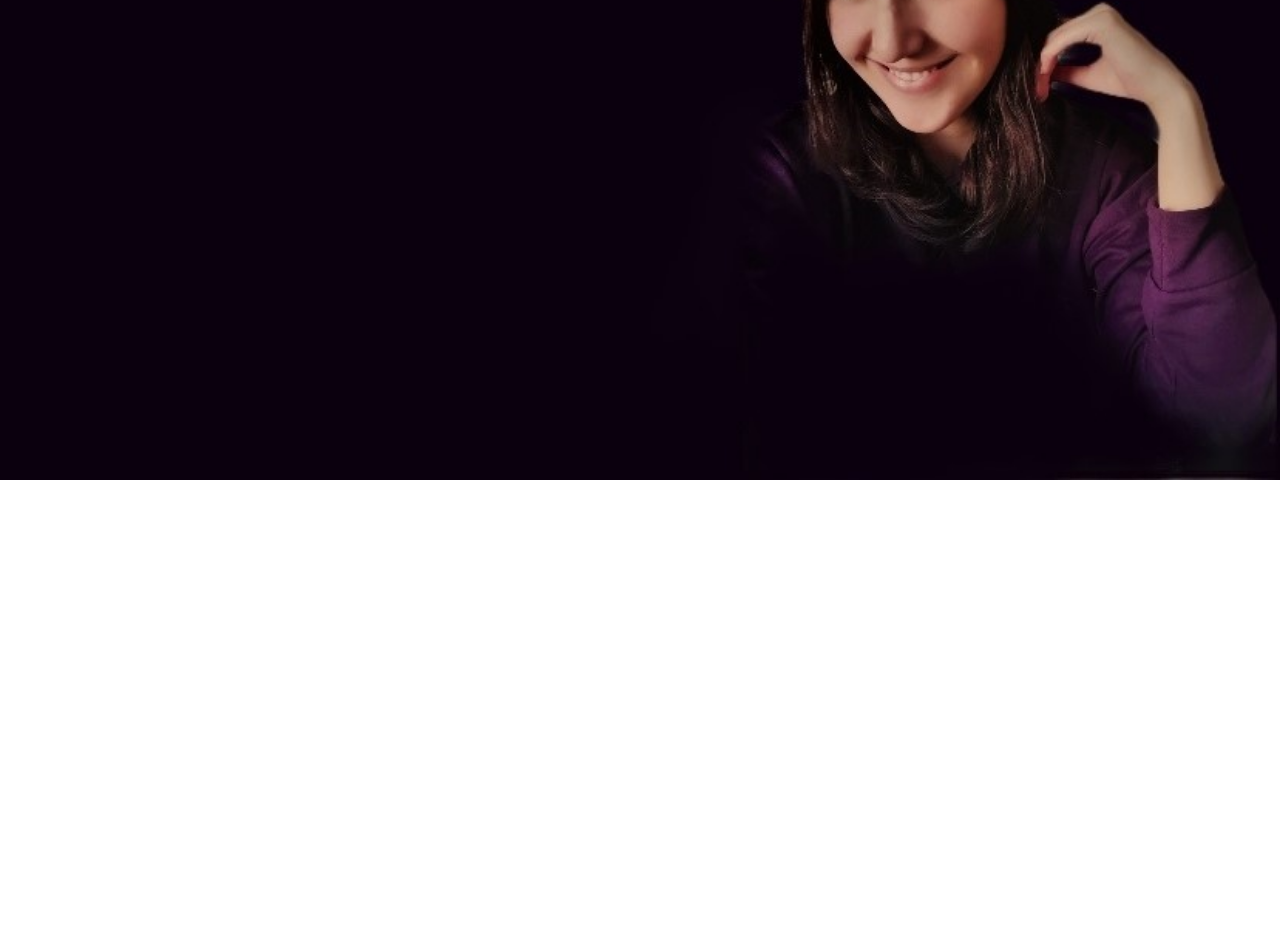
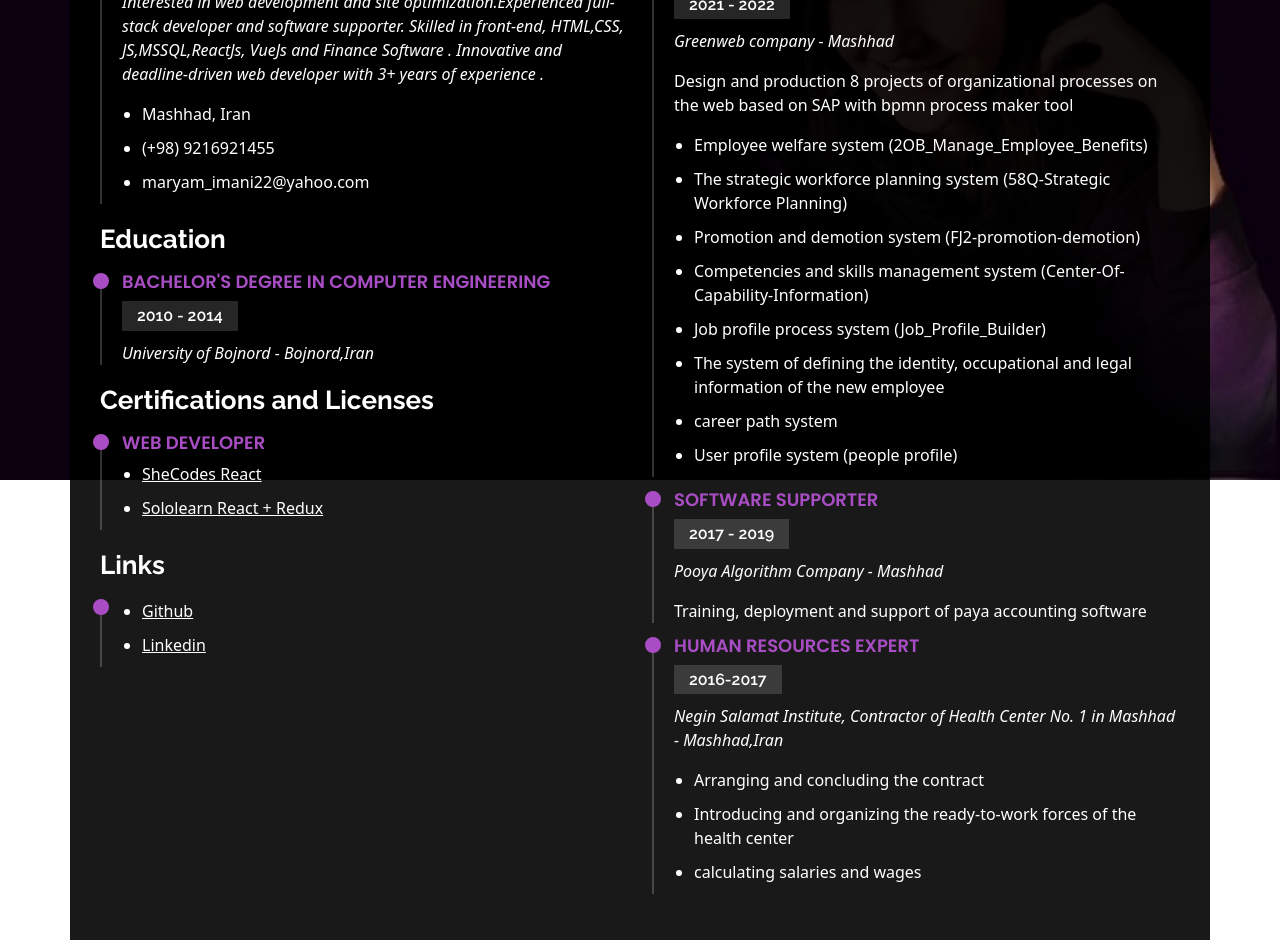
Before and after one commit to MryImani/portfolio-React, a React (Create React App) app: page /resume in a window 1280 px wide. Shown: the part 320-1260 px from the top of the page. Before the commit the page ends 800 px from the top, so only its background shows below. Built offline with nearby package versions, Linux system fonts and the light colour scheme.

Commit message:
create resume section

```diff
--- a/src/index.css
+++ b/src/index.css
@@ -31,7 +31,7 @@ a {
 }
 
 a:hover {
-  color: #35e888;
+  color: #a94dc5;
   text-decoration: none;
 }
 
--- a/src/scenes/resume/Resume.css
+++ b/src/scenes/resume/Resume.css
@@ -1,3 +1,6 @@
+.resume{
+  color: #fff;
+}
 .resume .resume-title {
   font-size: 26px;
   font-weight: 700;
@@ -31,7 +34,12 @@
   font-weight: 600;
   margin-bottom: 10px;
 }
-
+.resume .resume-item a{
+  color: #fff;
+}
+.resume .resume-item a:hover{
+  color: #a94dc5;
+}
 .resume .resume-item ul {
   padding-left: 20px;
 }
--- a/src/scenes/resume/Resume.jsx
+++ b/src/scenes/resume/Resume.jsx
@@ -1,9 +1,168 @@
 import './Resume.css'
 import Header from "../global/Header";
+import ResumeItem from './ResumeItem';
 const Resume = () => {
   return (
-    <div>
+    <div id="resume" class="section resume">
       <Header section="resume" />
+      <div class=" container">
+        <div class="section-title">
+          <h2>Resume</h2>
+          <p>Check My Resume</p>
+        </div>
+
+        <div class="row">
+          <div class="col-lg-6">
+            <h3 class="resume-title">Sumary</h3>
+            <ResumeItem title="Maryam Imani">
+              <p>
+                <em>
+                  Interested in web development and site
+                  optimization.Experienced full-stack developer and software
+                  supporter. Skilled in front-end, HTML,CSS, JS,MSSQL,ReactJs,
+                  VueJs and Finance Software . Innovative and deadline-driven
+                  web developer with 3+ years of experience .
+                </em>
+              </p>
+              <p>
+                <ul>
+                  <li>Mashhad, Iran</li>
+                  <li>(+98) 9216921455</li>
+                  <li>maryam_imani22@yahoo.com</li>
+                </ul>
+              </p>
+            </ResumeItem>
+            <h3 class="resume-title">Education</h3>
+            <ResumeItem title="Bachelor's degree in Computer Engineering">
+              <h5>2010 - 2014</h5>
+              <p>
+                <em>University of Bojnord - Bojnord,Iran</em>
+              </p>
+            </ResumeItem>
+            <h3 class="resume-title">Certifications and Licenses</h3>
+            <ResumeItem title="Web Developer">
+              <p>
+                <ul>
+                  <li>
+                    <a
+                      href="https://www.shecodes.io/certificates/3a055f09b3b62bf4b3fecfe15e86e079"
+                      target="_blank"
+                      rel="noopener noreferrer"
+                      title="certificate"
+                    >
+                      SheCodes React
+                    </a>
+                  </li>
+                  <li>
+                    <a
+                      href="https://www.sololearn.com/certificates/CT-K03UFG2Q"
+                      target="_blank"
+                      rel="noopener noreferrer"
+                      title="certificate"
+                    >
+                      Sololearn React + Redux
+                    </a>
+                  </li>
+                </ul>
+              </p>
+            </ResumeItem>
+            <h3 class="resume-title">Links</h3>
+            <ResumeItem title="">
+              <p>
+                <ul>
+                  <li>
+                    <a
+                      href="https://github.com/MryImani"
+                      target="_blank"
+                      rel="noopener noreferrer"
+                      title="github"
+                    >
+                      Github
+                    </a>
+                  </li>
+                  <li>
+                    <a
+                      href="http://linkedin.com/in/maryam-imani-3980866b"
+                      target="_blank"
+                      rel="noopener noreferrer"
+                      title="linkedin"
+                    >
+                      Linkedin
+                    </a>
+                  </li>
+                </ul>
+              </p>
+            </ResumeItem>
+          </div>
+          <div class="col-lg-6">
+            <h3 class="resume-title">Professional Experience</h3>
+            <ResumeItem title="Web Developer">
+              <h5>2021 - 2022</h5>
+              <p>
+                <em>Greenweb company - Mashhad</em>
+              </p>
+              <p>
+                Design and production 8 projects of organizational processes on
+                the web based on SAP with bpmn process maker tool
+              </p>
+              <p>
+                <ul>
+                  <li>
+                    Employee welfare system (2OB_Manage_Employee_Benefits)
+                  </li>
+                  <li>
+                    The strategic workforce planning system (58Q-Strategic
+                    Workforce Planning)
+                  </li>
+                  <li>
+                    Promotion and demotion system (FJ2-promotion-demotion)
+                  </li>
+                  <li>
+                    Competencies and skills management system
+                    (Center-Of-Capability-Information)
+                  </li>
+                  <li>Job profile process system (Job_Profile_Builder)</li>
+                  <li>
+                    The system of defining the identity, occupational and legal
+                    information of the new employee
+                  </li>
+                  <li>career path system</li>
+                  <li>User profile system (people profile)</li>
+                </ul>
+              </p>
+            </ResumeItem>
+            <ResumeItem title="Software supporter">
+              <h5>2017 - 2019</h5>
+              <p>
+                <em>Pooya Algorithm Company - Mashhad</em>
+              </p>
+              <p>
+                Training, deployment and support of paya accounting software
+              </p>
+            </ResumeItem>
+            <ResumeItem title="Human Resources Expert">
+              <h5>2016-2017</h5>
+              <p>
+                <em>
+                  Negin Salamat Institute, Contractor of Health Center No. 1 in
+                  Mashhad - Mashhad,Iran
+                </em>
+              </p>
+              <p>
+                <ul>
+                  <li>Arranging and concluding the contract</li>
+                  <li>
+                    Introducing and organizing the ready-to-work forces of the
+                    health center
+                  </li>
+                  <li>calculating salaries and wages</li>
+
+                </ul>
+              </p>
+            </ResumeItem>
+          </div>
+        </div>
+      </div>
     </div>
   );
 };
--- /dev/null
+++ b/src/scenes/resume/ResumeItem.jsx
@@ -0,0 +1,10 @@
+const ResumeItem = (props) => {
+    return (
+        <div class="resume-item pb-0">
+          <h4>{props.title}</h4>
+          {props.children}
+        </div>
+    );
+}
+
+export default ResumeItem;
```
